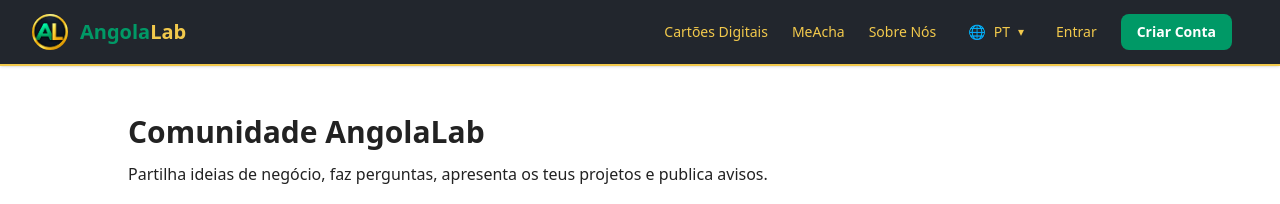
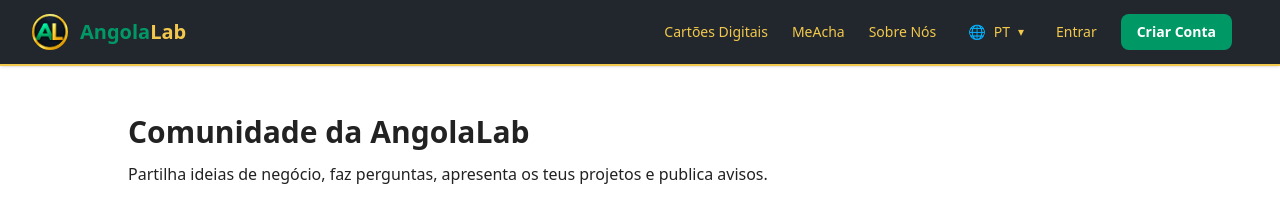
Before and after one commit to oswaldodeal/angolalab-restaurants, a Next.js app: page /pt/profissionais in a window 1280 px wide. Shown: the top 204 px of the page. Built offline with nearby package versions, Linux system fonts and the light colour scheme; no server answers.

Commit message:
Use Comunidade da AngolaLab in Portuguese

```diff
--- a/app/pt/page.tsx
+++ b/app/pt/page.tsx
@@ -49,9 +49,9 @@ export default function EcosystemHomePage() {
    <div className="page-rail rounded-3xl border border-[#e4d8bc] bg-white p-6 shadow-sm sm:p-9">
     <p className="text-xs font-bold uppercase tracking-[0.16em] text-[#927018]">AngolaLab · Conexões Profissionais</p>
     <h2 id="fpp-home-title" className="mt-3 text-3xl font-bold">Competências que atravessam fronteiras.</h2>
-    <p className="mt-4 max-w-3xl leading-7 text-[#555]">Partilha ideias de negócio, faz perguntas, apresenta os teus projetos e publica avisos na Comunidade AngolaLab.</p>
+    <p className="mt-4 max-w-3xl leading-7 text-[#555]">Partilha ideias de negócio, faz perguntas, apresenta os teus projetos e publica avisos na Comunidade da AngolaLab.</p>
     <div className="mt-6 flex flex-wrap gap-3">
-     <Link href="/pt/profissionais" className="rounded-lg bg-[#252a32] px-5 py-3 font-semibold text-white hover:bg-[#424850]">Comunidade AngolaLab →</Link>
+     <Link href="/pt/profissionais" className="rounded-lg bg-[#252a32] px-5 py-3 font-semibold text-white hover:bg-[#424850]">Comunidade da AngolaLab →</Link>
      <Link href="/pt/profissionais/diretorio" className="rounded-lg border border-[#bca36b] px-5 py-3 font-semibold text-[#725716] hover:bg-[#fbf6e9]">Ver Directório de Demonstração →</Link>
     </div>
    </div>
--- a/components/AccountProfessionalProfile.tsx
+++ b/components/AccountProfessionalProfile.tsx
@@ -34,7 +34,7 @@ export default async function AccountProfessionalProfile({ userId, language }: {
       {participation ? <FppParticipation language={language} posts={participation[0]} blocked={participation[1]} businesses={participation[2]} />
         : profile && <p role="alert" className="mt-4 text-sm text-red-700">{pt ? 'Não foi possível carregar o acesso ao FPP.' : 'Unable to load FPP access.'}</p>}
       <Link href={pt ? '/pt/profissionais' : '/en/professionals'} className="mt-4 inline-block font-semibold text-emerald-800 underline">
-        {pt ? 'Ver Comunidade AngolaLab' : 'View AngolaLab Community'}
+        {pt ? 'Ver Comunidade da AngolaLab' : 'View AngolaLab Community'}
       </Link>
     </details>
   );
--- a/components/FppCommunity.tsx
+++ b/components/FppCommunity.tsx
@@ -31,7 +31,7 @@ export default async function FppCommunity({ language, restaurantId }: { languag
   return (
     <section className="min-h-[65vh] bg-white px-5 py-12 text-[#222]">
       <div className="mx-auto max-w-5xl">
-        <h1 className="text-3xl font-semibold">{pt ? 'Comunidade AngolaLab' : 'AngolaLab Community'}</h1>
+        <h1 className="text-3xl font-semibold">{pt ? 'Comunidade da AngolaLab' : 'AngolaLab Community'}</h1>
         <p className="mt-3">{pt ? 'Partilha ideias de negócio, faz perguntas, apresenta os teus projetos e publica avisos.' : 'Share business ideas, ask questions, show what you’re working on and post announcements.'}</p>
         <div className="mt-5 flex flex-wrap items-center gap-4 border-b border-[#D2AC37] pb-6">
           <Link href={signup} className="rounded-lg bg-[#252a32] px-4 py-2 font-semibold text-white">
--- a/components/FppDirectoryDemo.tsx
+++ b/components/FppDirectoryDemo.tsx
@@ -136,7 +136,7 @@ export default function FppDirectoryDemo({ language }: { language: Language }) {
           <p className="mt-3 text-xs text-[#666]">{pt ? 'O campo Fundador está oculto por defeito. Pesquisas não incluem campos ocultos nem perfis sem autorização.' : 'Founder is hidden by default. Search excludes hidden fields and profiles without directory consent.'}</p>
         </section>
         <div className="mt-7 flex flex-wrap gap-3">
-          <Link href={directoryBase} className="rounded-lg border border-[#d6caa8] bg-white px-5 py-3 text-sm font-semibold text-[#6b5319]">{pt ? '← Voltar à Comunidade AngolaLab' : '← Back to the AngolaLab Community'}</Link>
+          <Link href={directoryBase} className="rounded-lg border border-[#d6caa8] bg-white px-5 py-3 text-sm font-semibold text-[#6b5319]">{pt ? '← Voltar à Comunidade da AngolaLab' : '← Back to the AngolaLab Community'}</Link>
           <Link href={pt ? '/pt/cartoes' : '/en/cards'} className="rounded-lg border border-[#d6caa8] bg-white px-5 py-3 text-sm font-semibold text-[#6b5319]">{pt ? 'Cartões Digitais' : 'Digital Cards'}</Link>
         </div>
         <p className="mt-5 text-xs leading-6 text-[#666]">{pt ? 'Antes de publicar perfis reais: autenticação, consentimento explícito, aplicação das permissões no servidor, verificação com âmbito definido, moderação e proteção contra abuso.' : 'Before listing real people: authentication, explicit consent, server-enforced permissions, scoped verification, moderation and abuse protection.'}</p>
--- a/components/FppParticipation.tsx
+++ b/components/FppParticipation.tsx
@@ -28,7 +28,7 @@ export default function FppParticipation({ language, blocked, posts, businesses
 
   return (
     <section className="mt-6 border-t border-[#ded8c5] pt-5">
-      <h3 className="font-semibold">{pt ? 'Partilhar na Comunidade AngolaLab' : 'Share in the AngolaLab Community'}</h3>
+      <h3 className="font-semibold">{pt ? 'Partilhar na Comunidade da AngolaLab' : 'Share in the AngolaLab Community'}</h3>
       {blocked ? <p role="status" className="mt-3 text-red-700">{pt ? 'O teu acesso a esta funcionalidade está bloqueado.' : 'Your access to this feature is blocked.'}</p> :
         <form action={sendPost} className="mt-3 space-y-4">
           <p>{pt ? 'A equipa analisa cada publicação antes de aparecer na comunidade.' : 'Staff review each post before it appears in the community.'}</p>
--- a/components/FppVisitorProfile.tsx
+++ b/components/FppVisitorProfile.tsx
@@ -15,7 +15,7 @@ export default async function FppVisitorProfile({ id, language }: { id: string;
     <section className="min-h-[65vh] bg-[#f3f2ef] px-5 py-12 text-[#222]">
       <div className="mx-auto max-w-3xl">
         <Link href={community + '#post-' + id} className="font-semibold text-emerald-800 underline underline-offset-4">
-          {pt ? 'Voltar à Comunidade AngolaLab' : 'Back to AngolaLab Community'}
+          {pt ? 'Voltar à Comunidade da AngolaLab' : 'Back to AngolaLab Community'}
         </Link>
         <article className="mt-6 rounded-2xl border border-[#ded8c5] bg-white p-6 sm:p-8">
           <div className="flex flex-wrap items-center gap-4">
--- a/components/RestaurantRegistrationEntry.tsx
+++ b/components/RestaurantRegistrationEntry.tsx
@@ -11,7 +11,7 @@ export default async function RestaurantRegistrationEntry({ language, id }: { la
   return <section className="mx-auto my-8 max-w-4xl rounded-xl border border-[#ded8c5] bg-[#fffdf8] p-6 text-[#242424]">
     <h1 className="text-2xl font-semibold">{pt ? 'Criar conta AngolaLab' : 'Create an AngolaLab account'}</h1>
     <p className="mt-3">{pt ? 'Convite de' : 'Invited by'} <strong>{restaurant.name}</strong></p>
-    <p className="mt-3">{pt ? 'As Conexões Digitais ajudam a descobrir negócios e profissionais. Na Comunidade AngolaLab, podes partilhar ideias de negócio, perguntas, projetos e avisos.' : 'Digital Connections helps you discover businesses and professionals. In the AngolaLab Community, you can share business ideas, questions, projects and announcements.'}</p>
+    <p className="mt-3">{pt ? 'As Conexões Digitais ajudam a descobrir negócios e profissionais. Na Comunidade da AngolaLab, podes partilhar ideias de negócio, perguntas, projetos e avisos.' : 'Digital Connections helps you discover businesses and professionals. In the AngolaLab Community, you can share business ideas, questions, projects and announcements.'}</p>
     <div className="mt-4 flex flex-wrap gap-4">
       <Link href={signup} className="rounded-lg bg-[#252a32] px-4 py-2 font-semibold text-white">{pt ? 'Criar conta' : 'Create account'}</Link>
       <Link href={signin} className="rounded-lg px-4 py-2 font-semibold text-emerald-700 underline">{pt ? 'Entrar' : 'Sign in'}</Link>
```
